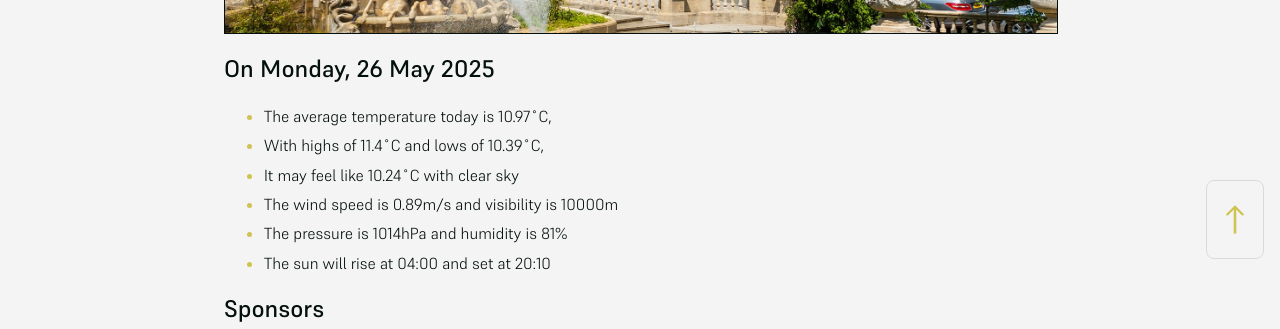
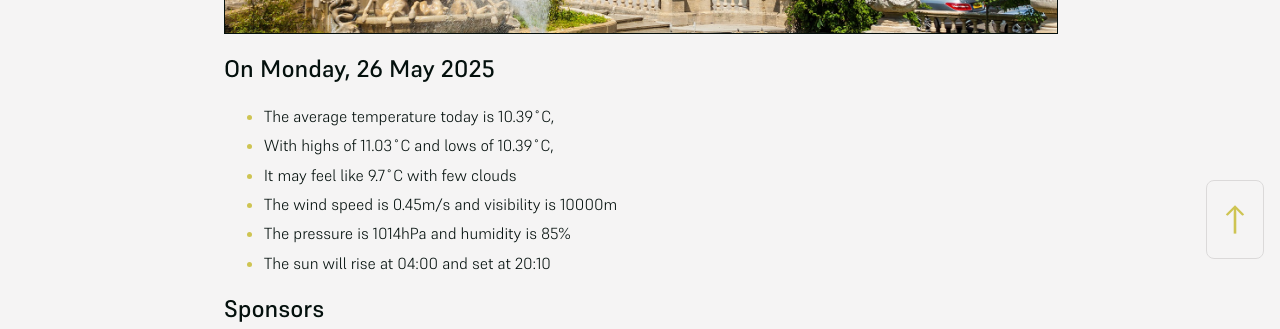
Before and after one commit to mat-0/cheltenham-open-data, a Jekyll site: the page built from index.md, in a window 1280 px wide. Shown: the part 625-954 px from the top of the page. Built offline with Jekyll 4.4.1, drawn with Linux system fonts in a browser that asks for light colours.

Commit message:
Updated 2025-05-26 02:29:32

```diff
--- a/index.md
+++ b/index.md
@@ -10,11 +10,11 @@ seo: Menu
 <!-- weather_marker starts -->
 ## On Monday, 26 May 2025
 
-- The average temperature today is 10.97˚C,
-- With highs of 11.4˚C and lows of 10.39˚C,
-- It may feel like 10.24˚C with clear sky
-- The wind speed is 0.89m/s and visibility is 10000m
-- The pressure is 1014hPa and humidity is 81%
+- The average temperature today is 10.39˚C,
+- With highs of 11.03˚C and lows of 10.39˚C,
+- It may feel like 9.7˚C with few clouds
+- The wind speed is 0.45m/s and visibility is 10000m
+- The pressure is 1014hPa and humidity is 85%
 - The sun will rise at 04:00 and set at 20:10
 
 <!-- weather_marker ends -->
```
Also changed, not shown: _data/flood.json (+4 -25 lines), _pages/news.md (+5 -5 lines).
